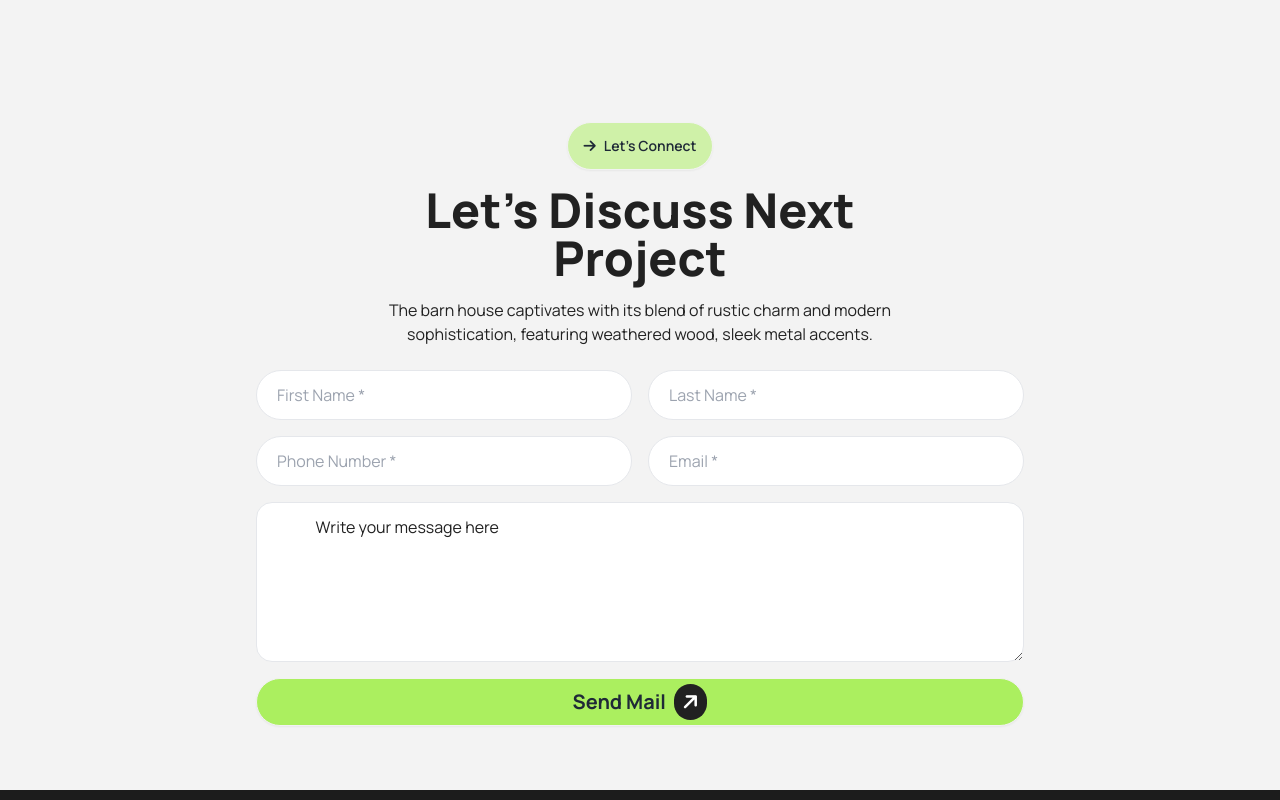
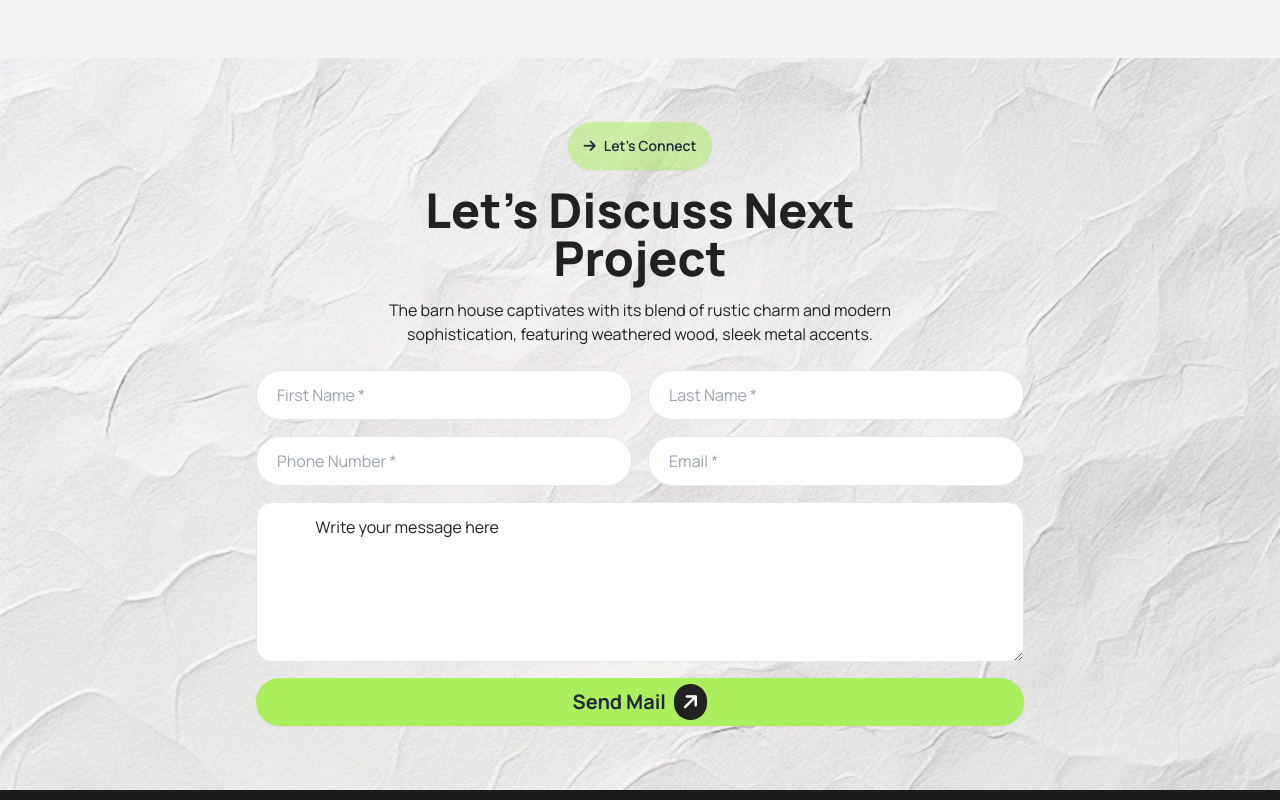
Before and after one commit to pxgacademy/Third_Assignment__21-8-2024, a plain HTML site: page index.html in a window 1280 px wide. Shown: the part 3620-4420 px from the top of the page. Drawn offline with nearby package versions, Linux system fonts and the light colour scheme.

Commit message:
Added background image

```diff
--- a/index.html
+++ b/index.html
@@ -513,9 +513,11 @@
       </div>
 
       <!-- Discuss Next Project -->
-      <div class="bg-bgColorTwo py-5 md:py-10 lg:py-16 w-full px-5 md:px-[5%]">
+      <div
+        class="bg-[url(./images/bg.jpg)] bg-no-repeat bg-center bg-cover py-5 md:py-10 lg:py-16 w-full px-5 md:px-[5%]"
+      >
         <div class="w-full md:w-2/3 lg:w-1/2 mx-auto text-center space-y-4">
-          <button class="btn bg-secondaryColor rounded-full">
+          <button class="btn bg-secondaryColor rounded-full border-none">
             <i class="fa-solid fa-arrow-right"></i>
             Let’s Connect
           </button>
@@ -568,7 +570,7 @@
             Write your message here
           </textarea>
           <button
-            class="md:col-span-2 btn bg-primaryColor hover:bg-primaryColor hover:border-primaryColor text-xl font-bold rounded-full w-full"
+            class="md:col-span-2 btn bg-primaryColor hover:bg-primaryColor hover:border-primaryColor text-xl font-bold rounded-full w-full border-none"
           >
             Send Mail
             <div
--- a/styles/styles.css
+++ b/styles/styles.css
@@ -3,7 +3,5 @@
   color: #abef5f80;
   color: #212121;
   color:  #737373;
+
 }
-
-
-background: #e7c1d3;
```
